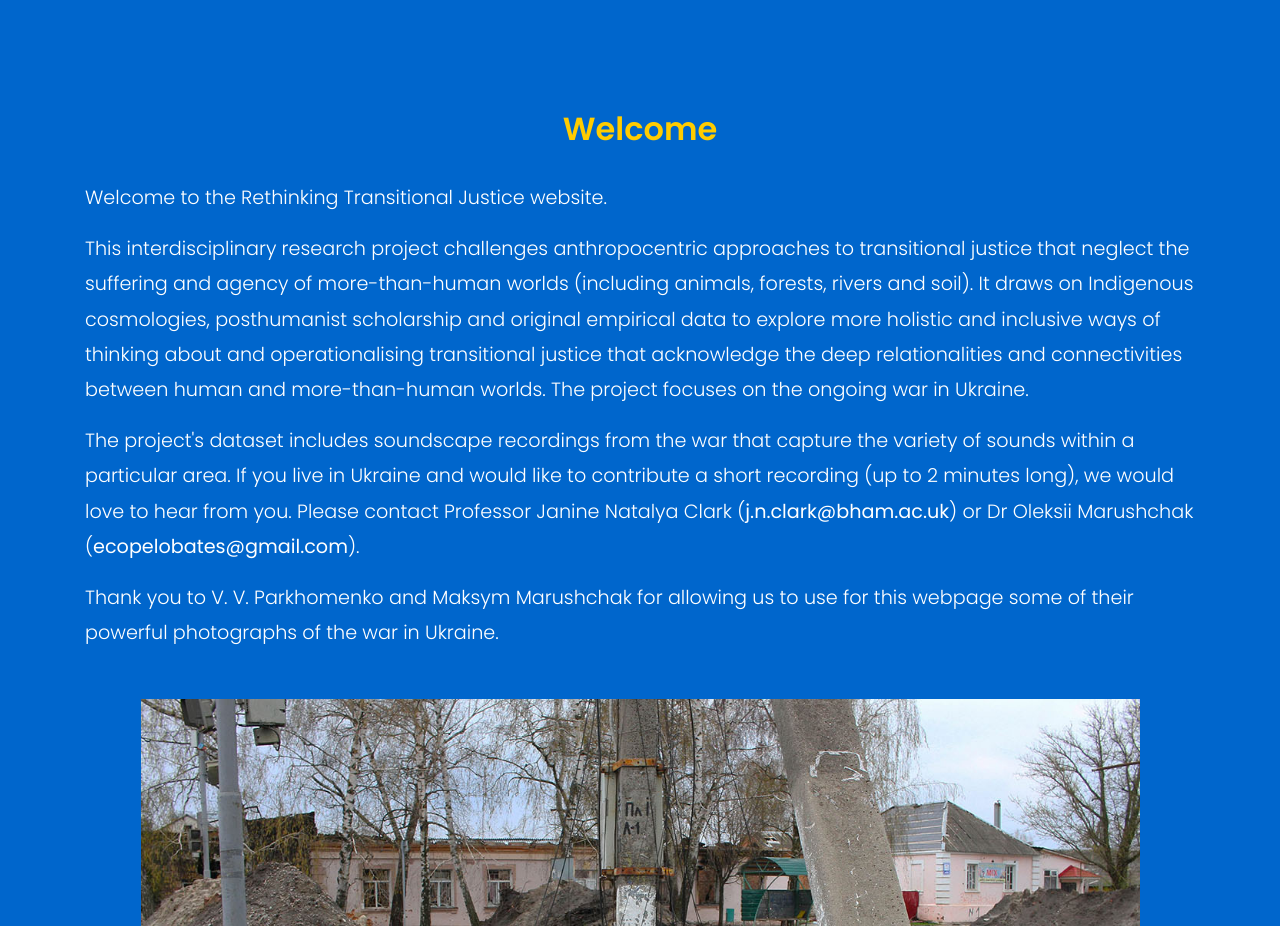
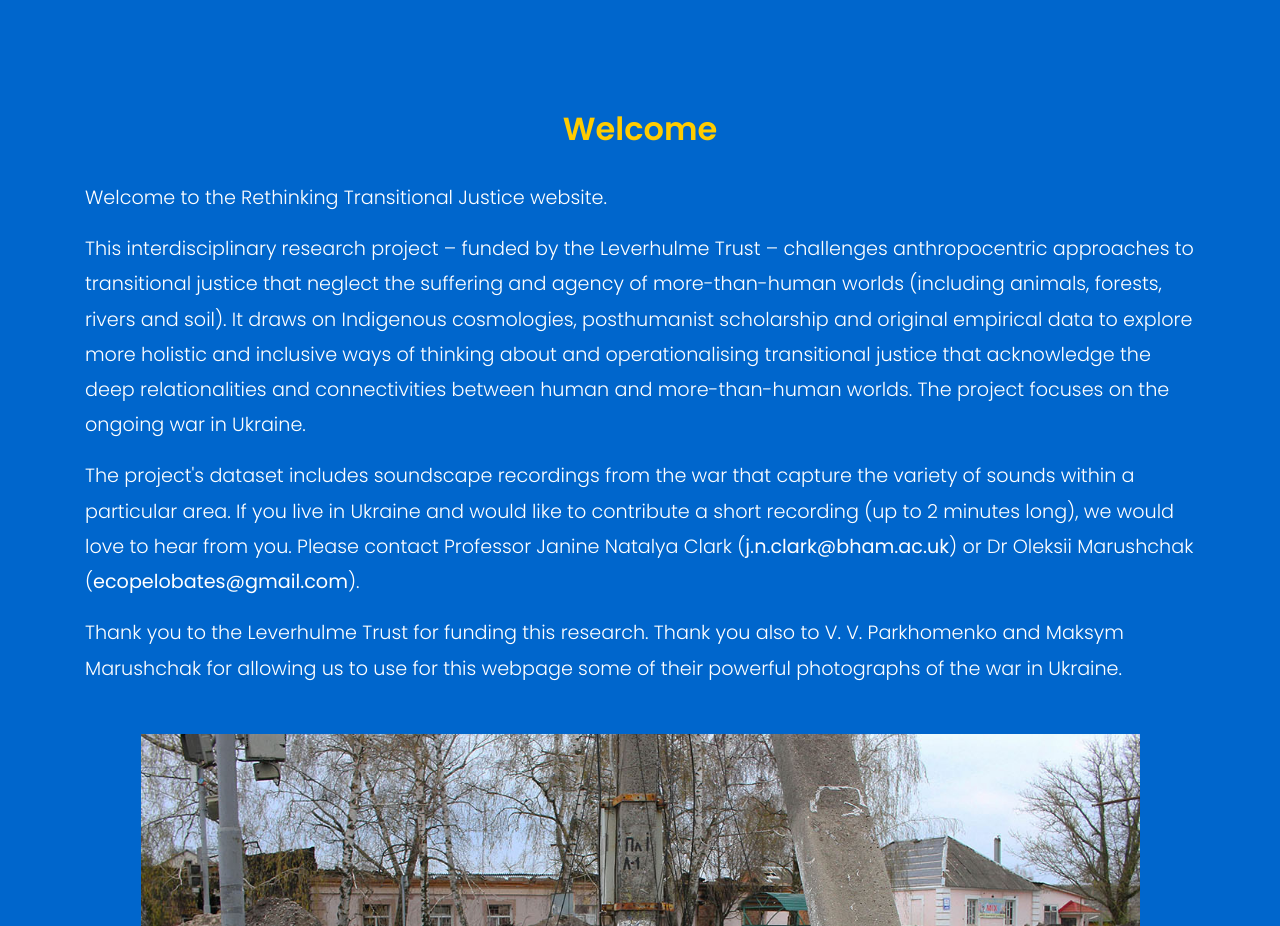
Before and after one commit to bear-rsg/rethinking-transitional-justice, a Django app: page / in a window 1280 px wide. Shown: the part 810-1736 px from the top of the page. Run offline with Django 4.2, Linux system fonts and the light colour scheme; parts of the project's set-up code (start-up, migrations or seed data) failed here and were passed over; some libraries are stand-ins or nearby versions.

Commit message:
added Leverhulme Trust to welcome page

```diff
--- a/django/general/templates/general/welcome.html
+++ b/django/general/templates/general/welcome.html
@@ -19,13 +19,13 @@
         Welcome to the Rethinking Transitional Justice website.
     </p>
     <p>
-        This interdisciplinary research project challenges anthropocentric approaches to transitional justice that neglect the suffering and agency of more-than-human worlds (including animals, forests, rivers and soil). It draws on Indigenous cosmologies, posthumanist scholarship and original empirical data to explore more holistic and inclusive ways of thinking about and operationalising transitional justice that acknowledge the deep relationalities and connectivities between human and more-than-human worlds. The project focuses on the ongoing war in Ukraine.
+        This interdisciplinary research project – funded by the Leverhulme Trust – challenges anthropocentric approaches to transitional justice that neglect the suffering and agency of more-than-human worlds (including animals, forests, rivers and soil). It draws on Indigenous cosmologies, posthumanist scholarship and original empirical data to explore more holistic and inclusive ways of thinking about and operationalising transitional justice that acknowledge the deep relationalities and connectivities between human and more-than-human worlds. The project focuses on the ongoing war in Ukraine.
     </p>
     <p>
         The project's dataset includes soundscape recordings from the war that capture the variety of sounds within a particular area. If you live in Ukraine and would like to contribute a short recording (up to 2 minutes long), we would love to hear from you. Please contact Professor Janine Natalya Clark (<a href="mailto:j.n.clark@bham.ac.uk">j.n.clark@bham.ac.uk</a>) or Dr Oleksii Marushchak (<a href="mailto:ecopelobates@gmail.com">ecopelobates@gmail.com</a>).
     </p>
     <p>
-        Thank you to V. V. Parkhomenko and Maksym Marushchak for allowing us to use for this webpage some of their powerful photographs of the war in Ukraine.
+        Thank you to the Leverhulme Trust for funding this research. Thank you also to V. V. Parkhomenko and Maksym Marushchak for allowing us to use for this webpage some of their powerful photographs of the war in Ukraine.
     </p>
     <img class="photograph" src="{% static 'images/photographs/5.jpg' %}" alt="Photograph from Ukraine taken by V. V. Parkhomenko">
 </section>
```
